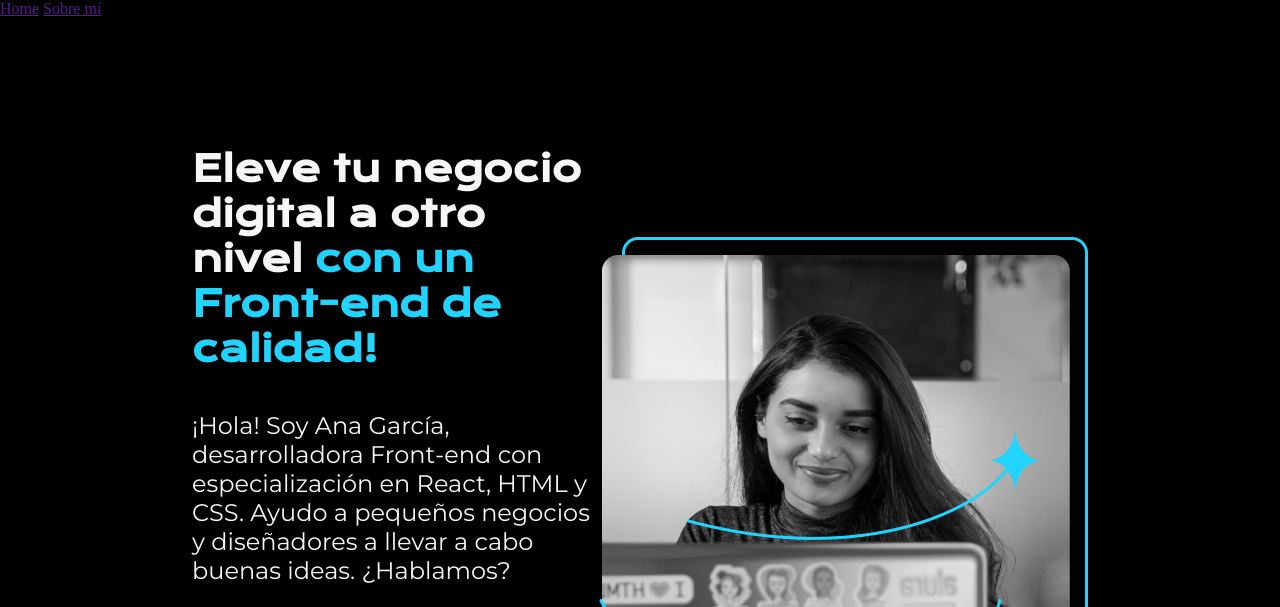
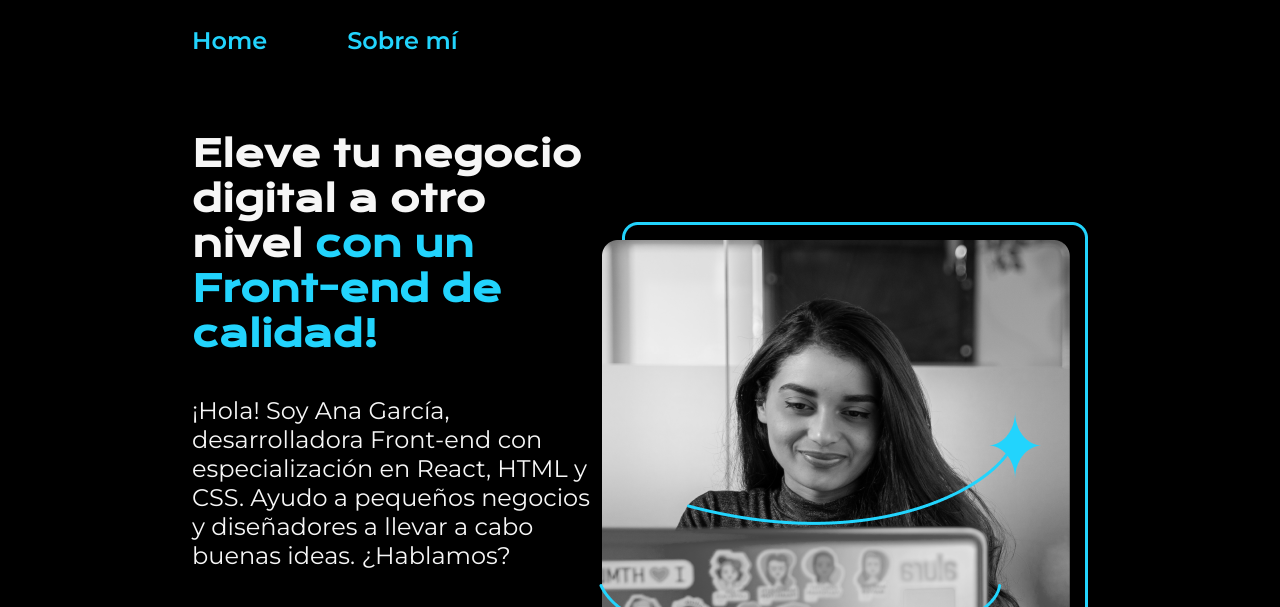
Before and after one commit to Mars0-cloud/html-css-alura, a plain HTML site: page index.html in a window 1280 px wide. Shown: the top 607 px of the page. Drawn offline with nearby package versions, Linux system fonts and the light colour scheme.

Commit message:
actualizacion

```diff
--- a/index.html
+++ b/index.html
@@ -4,13 +4,13 @@
     <meta charset="UTF-8">
     <meta name="viewport" content="width=device-width, initial-scale=1.0">
     <title>Prueba</title>
-    <link rel="stylesheet" href="styles.css">
+    <link rel="stylesheet" href="styles/styles.css">
 </head>
 <body>
     <header class="header">
         <nav class="header__menu">
-            <a class="header__menu__link" href="">Home</a>
-            <a class="header__menu__link" href="">Sobre mí</a>
+            <a class="header__menu__link" href="index.html">Home</a>
+            <a class="header__menu__link" href="about.html">Sobre mí</a>
         </nav>
     </header>
     <main class="presentacion">
--- a/styles.css
+++ b/styles/styles.css
@@ -13,14 +13,28 @@ body {
     box-sizing: border-box;
 }
 
-.titulo-destacado {
+.header {
+    background-color: #000000;
+    padding: 2% 0% 0% 15%;
+}
+
+.header__menu {
+    display: flex;
+    gap: 80px
+}
+
+.header__menu__link {
+    font-family: 'Montserrat', sans-serif;
+    font-size: 24px;
+    font-weight: 600;
     color: #22d4fd;
+    text-decoration: none;
 }
 
 .presentacion {
     display: flex;
     align-items: center;
-    margin: 10% 15%;
+    padding: 6% 15%;
     justify-content: space-between;
 }
 
@@ -34,6 +48,10 @@ body {
 .presentacion__contenido__titulo {
     font-size: 36px;
     font-family: "Krona One", sans-serif;
+}
+
+.titulo-destacado {
+    color: #22d4fd;
 }
 
 .presentacion__contenido__parrafo {
```
Also changed, not shown: about.html (added, +11 -0 lines).
